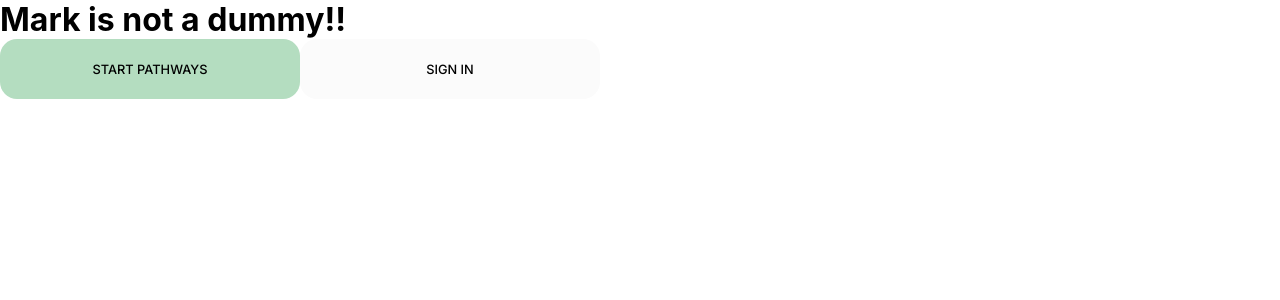
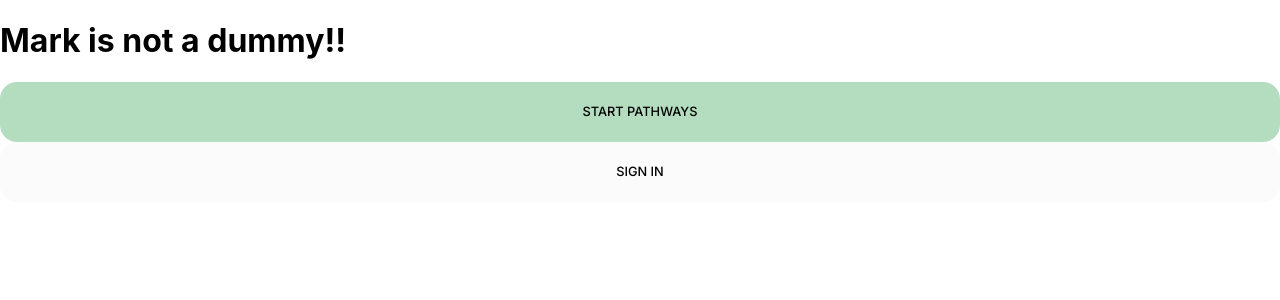
Before and after one commit to ecf123/ecf-fe-prototype, a React (Create React App) app: page / in a window 1280 px wide. Shown: the top 300 px of the page. Built offline with nearby package versions, Linux system fonts and the light colour scheme.

Commit message:
done changes on pull request

```diff
--- a/src/components/Button/Button.jsx
+++ b/src/components/Button/Button.jsx
@@ -5,7 +5,7 @@ const Button = ({ buttonText, isSecondary, onClickButton, buttonType }) => {
   let buttonStyle = "button";
 
   if (isSecondary) {
-    buttonStyle += " button__secondary";
+    buttonStyle += " button--secondary";
   }
   return (
     <button className={buttonStyle} type={buttonType} onClick={onClickButton}>
--- a/src/components/Button/Button.scss
+++ b/src/components/Button/Button.scss
@@ -1,19 +1,15 @@
 @use "../../assets/sass/variables" as *;
-* {
-  padding: 0;
-  margin: 0;
-  box-sizing: border-box;
-}
+
 .button {
   font-family: $secondary-font-family;
   background-color: $primary-color-green;
-  width: 300px;
+  width: 100%;
   height: 60px;
   border: none;
   border-radius: 17px;
   font-size: $font-size-small;
   font-weight: $font-weight-medium;
-  &__secondary {
+  &--secondary {
     background-color: $secondary-color-light-cream;
   }
 }
```
Also changed, not shown: 1 other file (tests, documents, lock files or other folders).
